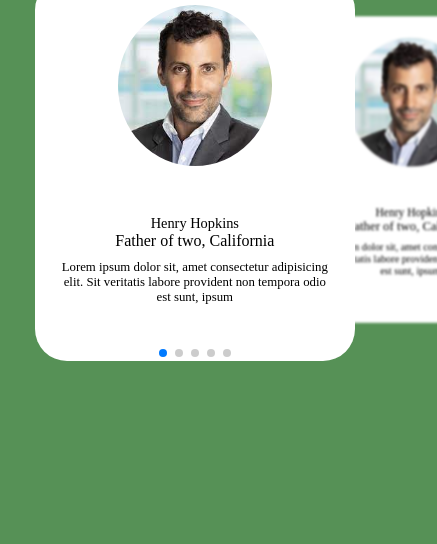
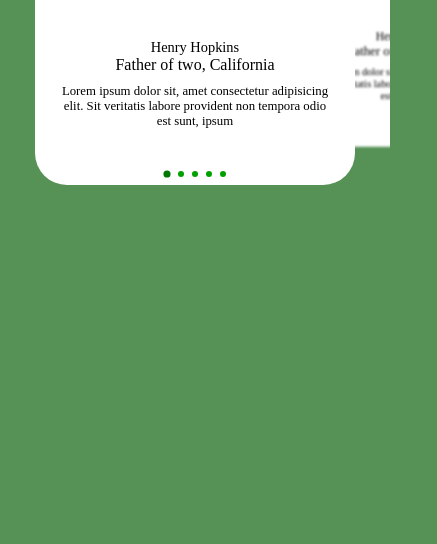
Before and after one commit to Danishshaikh2004/Card_Slider, a plain HTML site: page index.html in a window 390 px wide. Shown: the part 300-844 px from the top of the page, 437 px wide, since content can reach past the window. Drawn offline with nearby package versions, Linux system fonts and the light colour scheme.

Commit message:
Update style.css

```diff
--- a/style.css
+++ b/style.css
@@ -5,11 +5,12 @@
 }
 
 body {
-    display: flex;
-    justify-content: center;
-    align-items: center;
+    background-color: rgb(86, 145, 86);
+}
+
+.container{
     height: 100vh;
-    background-color: rgb(86, 145, 86);
+    width: 100vw;
 }
 
 .header {
@@ -73,6 +74,27 @@ body {
     margin-top: 10px;
 }
 
+
+.swiper-pagination {
+    margin-top: 20px;
+    display: flex;
+    justify-content: center;
+    align-items: center;
+}
+
+
+.swiper-pagination-bullet {
+    background: #00A000;
+    width: 10px;
+    height: 10px;
+    opacity: 1;
+}
+
+.swiper-pagination-bullet-active {
+    background: #007700;
+    transform: scale(1.2);
+}
+
 @media (max-width: 768px) {
     .card {
         width: 90%;
@@ -85,6 +107,15 @@ body {
 
     .card__text {
         font-size: 0.9rem;
+    }
+
+    .swiper-pagination {
+        margin-bottom: 12px;
+    }
+
+    .swiper-pagination-bullet {
+        width: 8px;
+        height: 8px;
     }
 }
 
@@ -101,4 +132,13 @@ body {
     .card__text {
         font-size: 0.8rem;
     }
+
+    .swiper-pagination {
+        margin-bottom: 8px;
+    }
+
+    .swiper-pagination-bullet {
+        width: 6px;
+        height: 6px;
+    }
 }
```
